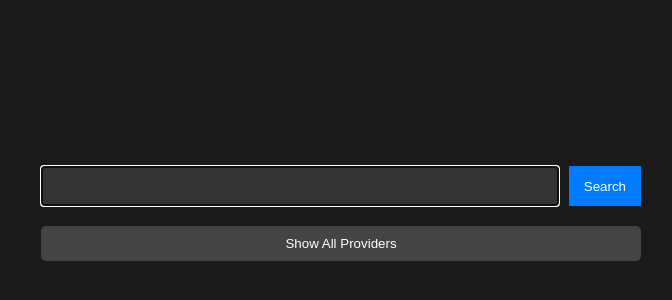
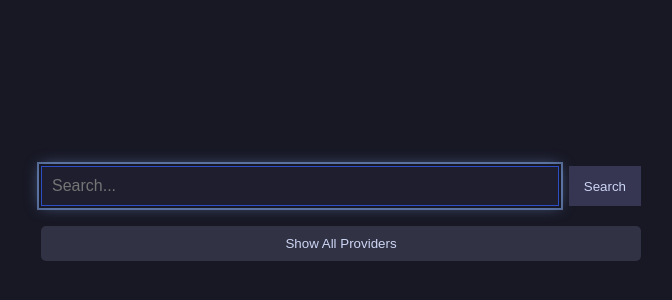
Before and after one commit to ltschall/my-search, a website built with Vite: page index.html in a window 1280 px wide. Shown: the part 98-398 px from the top of the page, without its empty margins (299-971 px from the left). Built offline with nearby package versions, Linux system fonts and the light colour scheme.

Commit message:
change colors

```diff
--- a/src/main.ts
+++ b/src/main.ts
@@ -4,7 +4,7 @@ import { searchHandler, getProvidersHelp } from './searchHandler';
 document.querySelector<HTMLDivElement>('#app')!.innerHTML = `
   <main>
     <form id="searchForm">
-      <input type="search" id="searchInput" autofocus>
+      <input type="search" id="searchInput" placeholder="Search..." autofocus>
       <button type="submit">Search</button>
     </form>
     <div id="previewContainer">
--- a/src/style.css
+++ b/src/style.css
@@ -1,28 +1,39 @@
 :root {
     --search-component-max-width: 600px;
 
-    /* Color Variables */
-    --color-bg-body: #1a1a1a;
-    --color-bg-input: #333;
-    --color-bg-section: #2a2a2a;
-    --color-bg-toggle: #444;
-    --color-bg-toggle-hover: #555;
+    --color-bg-body: #181825;
+    --color-bg-input: #1E1E2E;
+    --color-bg-section: #1E1E2E;
+    --color-bg-toggle: #313244;
+    --color-bg-toggle-hover: #45475A;
 
-    --color-text-primary: #e0e0e0;
-    --color-text-white: white;
-    --color-text-secondary: #bbb;
-    --color-text-tertiary: #aaa;
+    --color-text-primary: #CDD6F4;
+    --color-text-white: #CDD6F4;
+    --color-text-secondary: #BAC2DE;
+    --color-text-tertiary: #A6ADC8;
 
-    --color-accent-green: #4CAF50;
-    --color-accent-blue: #88bbff; /* Used for bang-keys and URL span */
+    --color-accent-green: #A6E3A1;
+    --color-accent-blue: #89B4FA;
 
-    --color-button-primary: #007bff;
+    --color-button-primary: #363653;
 
-    --color-border-default: #555; /* For input field */
-    --color-border-dark: #444;   /* For preview/accordion containers and dividers */
+    --color-border-default: #2c4fc6;
+    --color-border-dark: #2c4fc6;
+}
+
+*:focus {
+    outline: none;
+    box-shadow:
+        0 0 0 2px var(--color-bg-body),
+        0 0 0 4px rgba(137, 180, 250, 0.5),
+        0 0 15px rgba(137, 180, 250, 0.5);
+    transition:
+        box-shadow 0.2s ease-in-out,
+        background-color 0.1s ease;
 }
 
 body {
+    font: 'Segoe UI', sans-serif;
     display: flex;
     flex-direction: column;
     justify-content: flex-start;
@@ -68,10 +79,11 @@ button[type="submit"] {
 
 #previewContainer {
     margin-top: 20px;
+    width: 100%;
     box-sizing: border-box;
     visibility: hidden;
     opacity: 0;
-    transition: visibility 0s, opacity 0.3s ease-in-out;
+    transition: visibility 0s, opacity 0.15s ease-in-out;
 }
 
 #previewContainer.visible {
@@ -135,7 +147,6 @@ button[type="submit"] {
     width: 100%;
     max-width: var(--search-component-max-width);
     text-align: center;
-    transition: background-color 0.2s ease;
 }
 
 .accordion-toggle:hover {
@@ -152,7 +163,7 @@ button[type="submit"] {
     opacity: 0;
     padding: 0;
     margin-top: 15px;
-    transition: max-height 0.5s ease-out, opacity 0.5s ease-out, padding 0.5s ease-out;
+    transition: max-height 0.2s ease-out, opacity 0.2s ease-out, padding 0.2s ease-out;
     box-sizing: border-box;
     pointer-events: none;
     border: 1px solid var(--color-border-dark);
```
